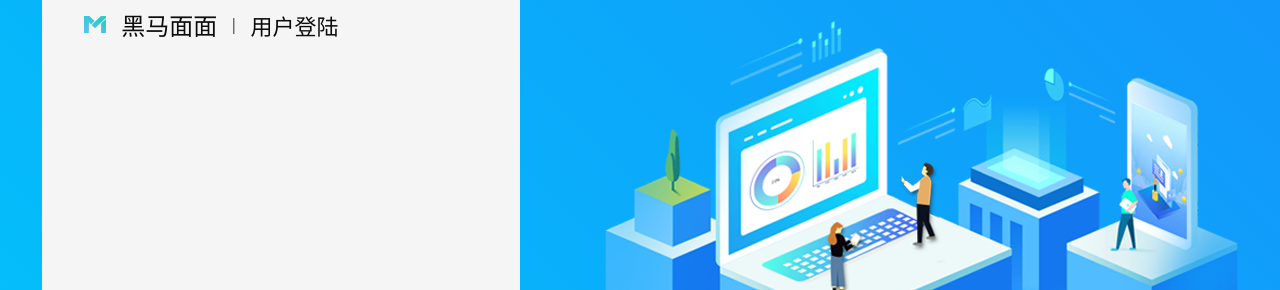
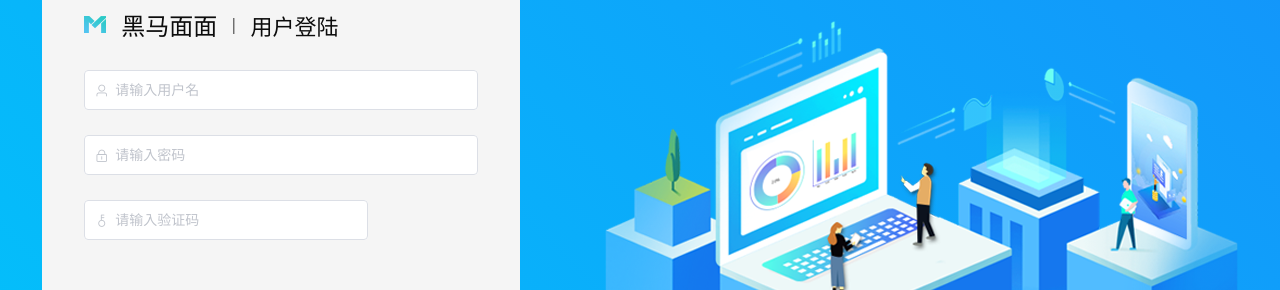
Before and after one commit to YuanRui0517/heimamm56, a Vue app: page /#/login in a window 1280 px wide. Shown: the part 160-450 px from the top of the page. Built offline with nearby package versions, Linux system fonts and the light colour scheme.

Commit message:
登录模块 - 输入框

```diff
--- a/src/views/login/login.vue
+++ b/src/views/login/login.vue
@@ -1,11 +1,35 @@
 <template>
   <div class="login">
     <div class="left">
-      <div class="title">
+      <div class="header">
         <img src="@/img/title_logo.png" alt />
-        <span class="titleName">黑马面面</span>
-        <span class="titleLine">|</span>
-        <span class="titleName2">用户登陆</span>
+        <span class="headerName">黑马面面</span>
+        <span class="headerLine">|</span>
+        <span class="headerName2">用户登陆</span>
+      </div>
+      <div id="app">
+        <el-input
+          class="inputValue"
+          placeholder="请输入用户名"
+          prefix-icon="el-icon-user"
+          v-model="input1"
+        >
+        </el-input>
+        <el-input
+          class="inputValue"
+          show-password
+          placeholder="请输入密码"
+          prefix-icon="el-icon-lock"
+          v-model="input2"
+        >
+        </el-input>
+        <el-input
+          class="inputValua"
+          placeholder="请输入验证码"
+          prefix-icon="el-icon-key"
+          v-model="input3"
+        >
+        </el-input>
       </div>
     </div>
     <div class="right">
@@ -16,6 +40,13 @@
 <script>
 export default {
   name: 'login',
+  data() {
+    return {
+      input1: '',
+      input2: '',
+      input3: '',
+    }
+  },
 }
 </script>
 <style lang="less">
@@ -37,22 +68,38 @@ export default {
     height: 550px;
     padding: 42px;
     background-color: #f5f5f5;
-    .title {
+    .header {
       display: flex;
       align-items: center;
-      .titleName {
+      .headerName {
         font-size: 24px;
         font-weight: 400;
         color: rgba(12, 12, 12, 1);
         margin: 0 15px;
       }
-      .titleName2 {
+      .headerName2 {
         font-size: 22px;
         font-weight: 400;
         color: rgba(12, 12, 12, 1);
         margin: 0 15px;
       }
     }
+    #app {
+      margin-top: 28px;
+      .inputValue {
+        width: 394px;
+        height: 40px;
+        background: #ffffff;
+        border-radius: 4px;
+        margin-bottom: 25px;
+      }
+      .inputValua {
+        width: 284px;
+        height: 40px;
+        background: #ffffff;
+        border-radius: 4px;
+      }
+    }
   }
 }
 </style>
```
